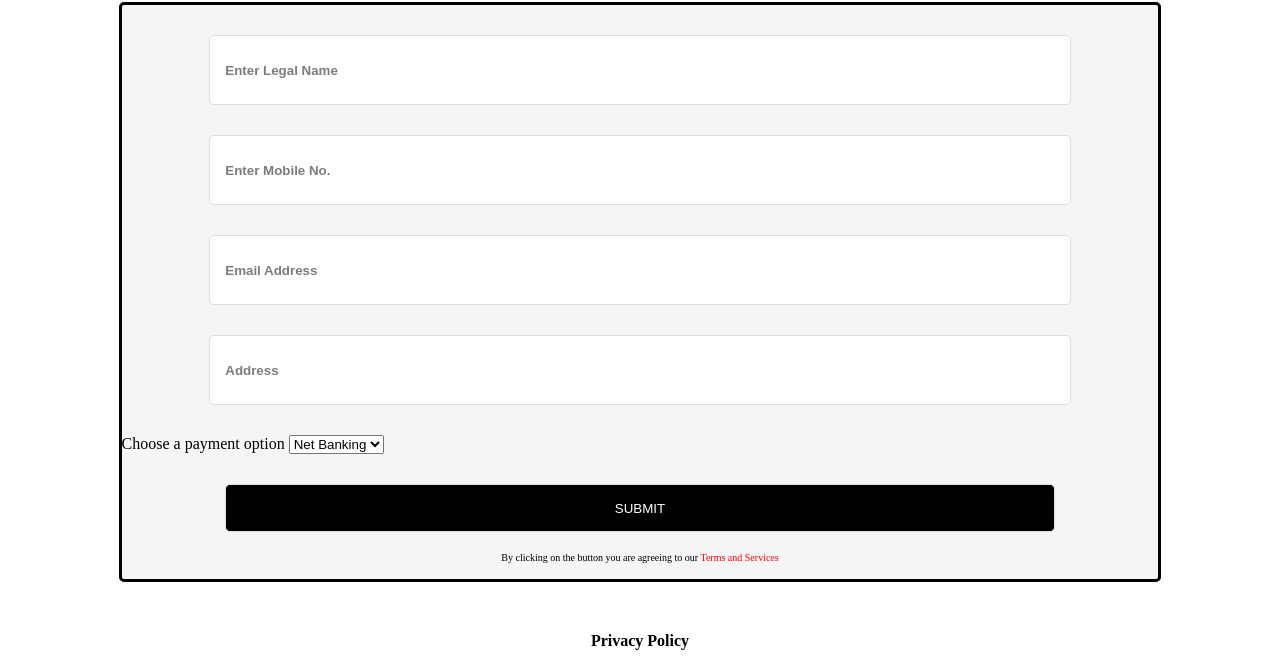
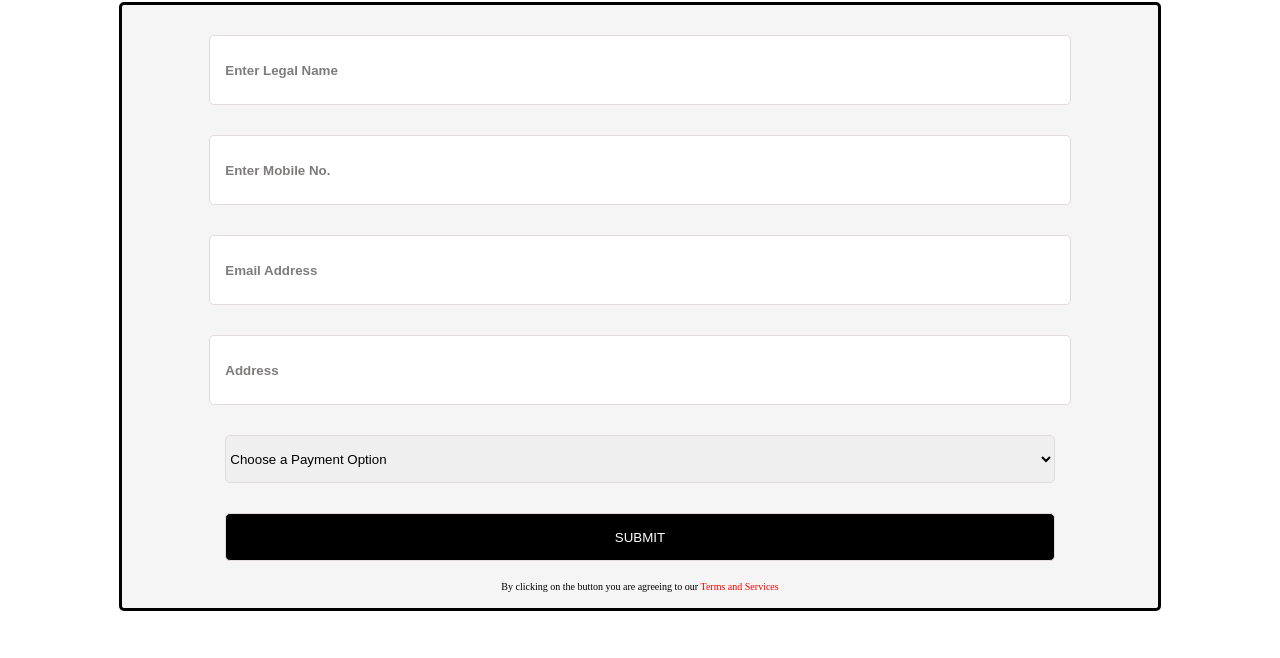
Before and after one commit to adhiraj-gupta/WebTechLabProject, a plain HTML site: page register.html in a window 1280 px wide. Shown: the part 612-1270 px from the top of the page. Drawn offline with Linux system fonts and the light colour scheme.

Commit message:
Payment Option Bugs Smashed

```diff
--- a/register.html
+++ b/register.html
@@ -54,8 +54,10 @@
                     <input class="row" id="last-name" type="number" placeholder ="Enter Mobile No.">
                     <input class="row" id="email" type="email"placeholder="Email Address">
                     <input class="row" id="password" type="text" placeholder="Address">
-                    <label for="paymentOption">Choose a payment option</label>
-                    <select id="PaymentOption" name="PaymentOption">
+
+                    <label  for="paymentOption"></label>
+                    <select  class = "row" id="PaymentOption" name="PaymentOption">
+                    <option value="Choose a Payment Option">Choose a Payment Option</option>
                     <option value="Net Banking">Net Banking</option>
                     <option value="Credit Card">Credit Card</option>
                     <option value="Debit Card">Debit Card</option>
```
